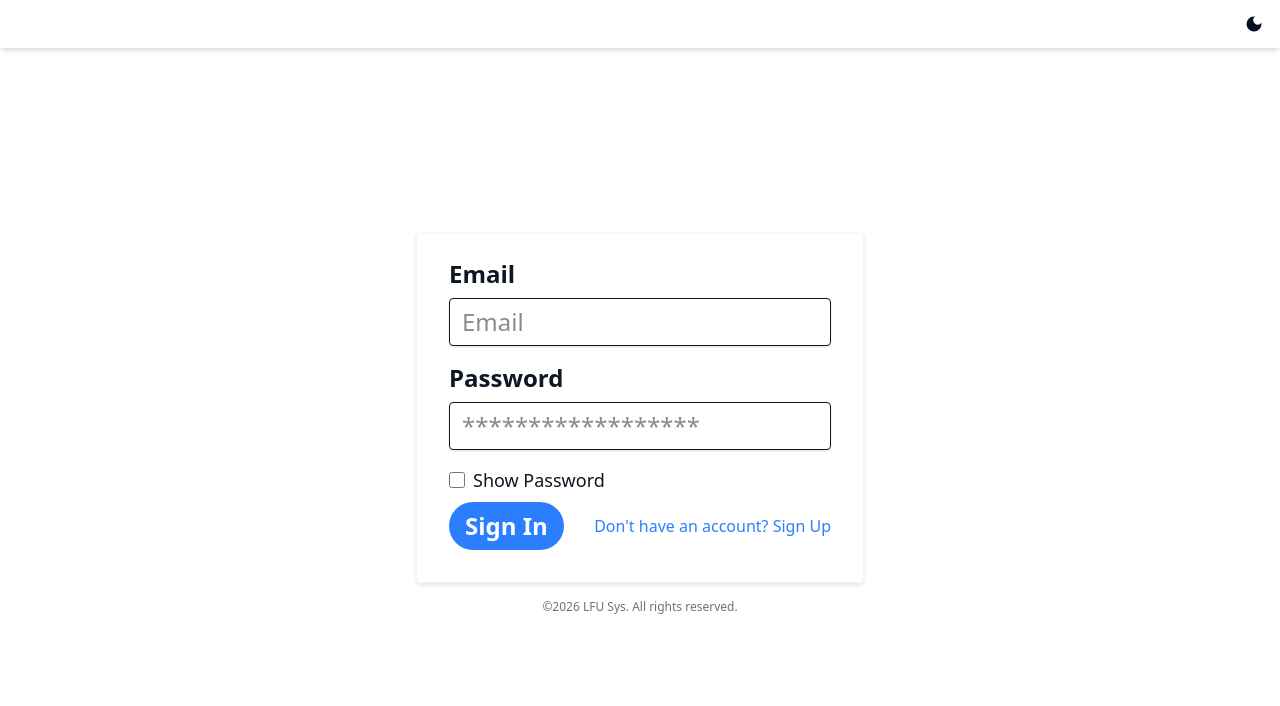
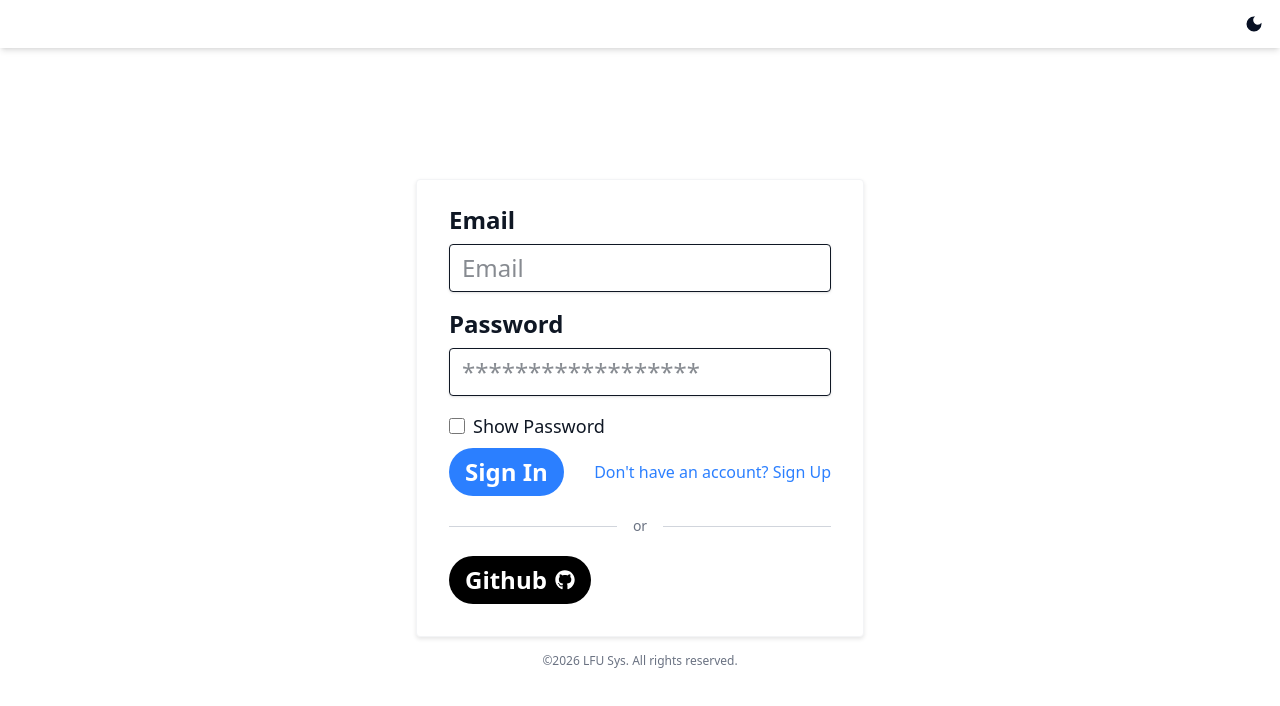
Before and after one commit to Yulian302/frontend-lfusys-app, a React (Vite) app: page /login in a window 1280 px wide. Shown: the top 706 px of the page. Built offline with nearby package versions, Linux system fonts and the light colour scheme; no server answers.

Commit message:
feat: implement oauth2 (github)

```diff
--- a/src/components/forms/Login.tsx
+++ b/src/components/forms/Login.tsx
@@ -11,6 +11,7 @@ import {
   InputField,
   type LoginFormIF,
 } from "./Shared"
+import GithubLogin from "../github/Login"
 
 const LoginForm = () => {
   const navigate = useNavigate()
@@ -53,7 +54,6 @@ const LoginForm = () => {
   return (
     <FormTemplate onSubmit={handleSubmit(onSubmit)}>
       <ErrorField error={error} />
-
       <InputField
         label="email"
         placeholder="Email"
@@ -70,7 +70,6 @@ const LoginForm = () => {
         error={errors.email}
       />
       <ErrorField error={errors.email} />
-
       <InputField
         label="password"
         placeholder="******************"
@@ -88,9 +87,7 @@ const LoginForm = () => {
         type={showPassword ? "text" : "password"}
       />
       <ErrorField error={errors.password} />
-
       <CheckBoxField label="Show Password" register={register} />
-
       <div className="flex flex-col gap-2 sm:flex-row items-center justify-between">
         <button
           className={`bg-blue-500 ${
@@ -108,6 +105,12 @@ const LoginForm = () => {
           </Link>
         </div>
       </div>
+      <div className="relative flex items-center my-5">
+        <div className="grow border-t border-gray-300"></div>
+        <span className="mx-4 text-gray-500 text-sm">or</span>
+        <div className="grow border-t border-gray-300"></div>
+      </div>
+      <GithubLogin />
     </FormTemplate>
   )
 }
--- /dev/null
+++ b/src/components/github/Login.tsx
@@ -0,0 +1,28 @@
+import { FaGithub } from "react-icons/fa"
+import { gateApi } from "../../api/client"
+
+const GithubLogin = () => {
+  const handleClick = async () => {
+    const clientId = import.meta.env.VITE_GITHUB_CLIENT_ID
+    const redirectUri = import.meta.env.VITE_GITHUB_REDIRECT_URI
+    const scope = "user:email"
+    const response = await gateApi.post("/auth/state")
+    const state = response.data.state
+
+    const authorizeUrl = `https://github.com/login/oauth/authorize?client_id=${clientId}&redirect_uri=${redirectUri}&scope=${scope}&state=${state}&response_type=code`
+
+    window.location.href = authorizeUrl
+  }
+  return (
+    <button
+      className="text-white flex items-center gap-2 bg-black rounded-full px-4 py-2 hover:bg-black/90 hover:scale-105 ease-in-out cursor-pointer"
+      type="button"
+      onClick={handleClick}
+    >
+      <span className="font-semibold">Github</span>
+      <FaGithub size={20} />
+    </button>
+  )
+}
+
+export default GithubLogin
```
Also changed, not shown: 2 other files (tests, documents, lock files or other folders).
